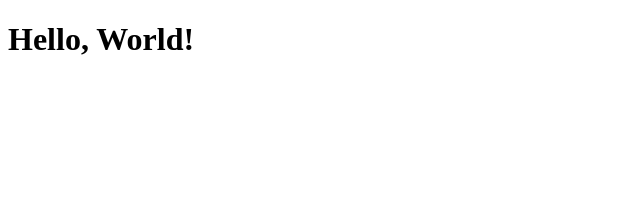
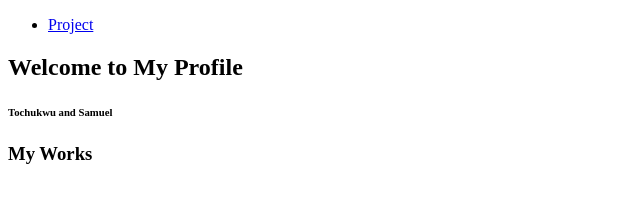
Before and after one commit to TeeXee19/microverse-challenge, a plain HTML site: page index.html in a window 1280 px wide. Shown: the whole page, without its empty margins (0-640 px from the left). Drawn offline with Linux system fonts and the light colour scheme.

Commit message:
Added the html sections

```diff
--- a/index.html
+++ b/index.html
@@ -21,8 +21,24 @@
     - The freeCodeCamp Team
 
     -->
+    <nav id="nav-bar">
+      <ul>
+        <li><a href="projects">Project</a></li>
+      </ul>
+    </nav>
+    <section id="welcome-section">
+      <h1>Welcome to My Profile</h1>
+      <h6>Tochukwu and Samuel</h6>
+    </section>
 
-    <h1>Hello, World!</h1>
+    <section id="projects">
+      <h3 class="project-title">My Works</h3>
+      <div >
+        <a href="#"></a>
+      </div>
+
+      <a href="github.com/TeeXee19" target="blank"></a>
+    </section>
     <script  src="js/index.js"></script>
   </body>
 </html>
```
